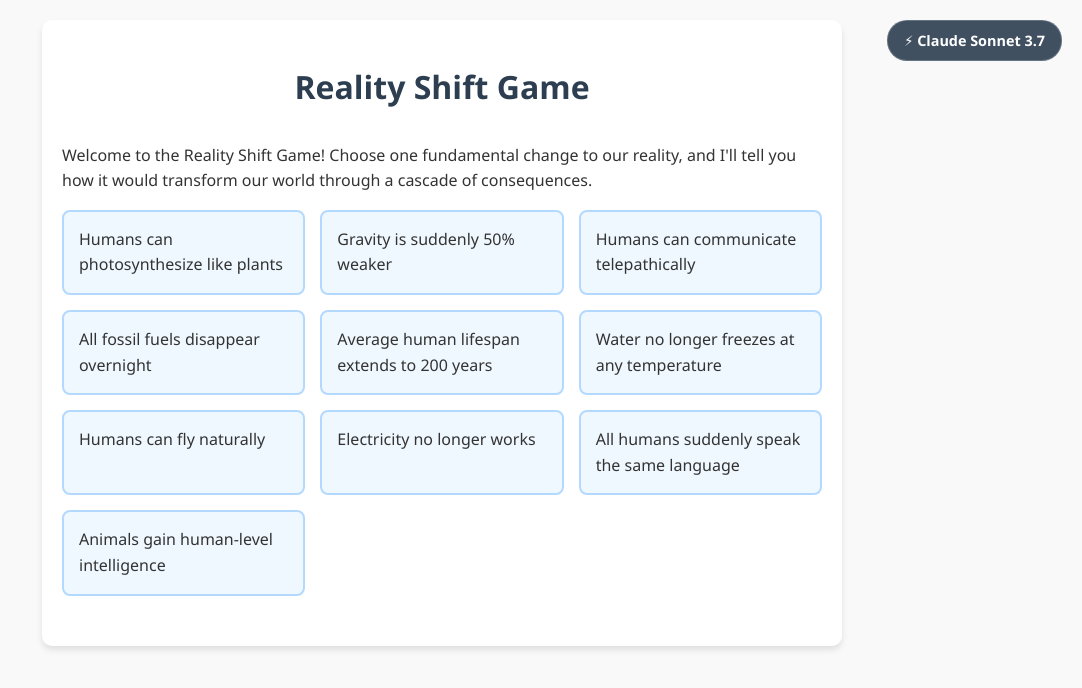
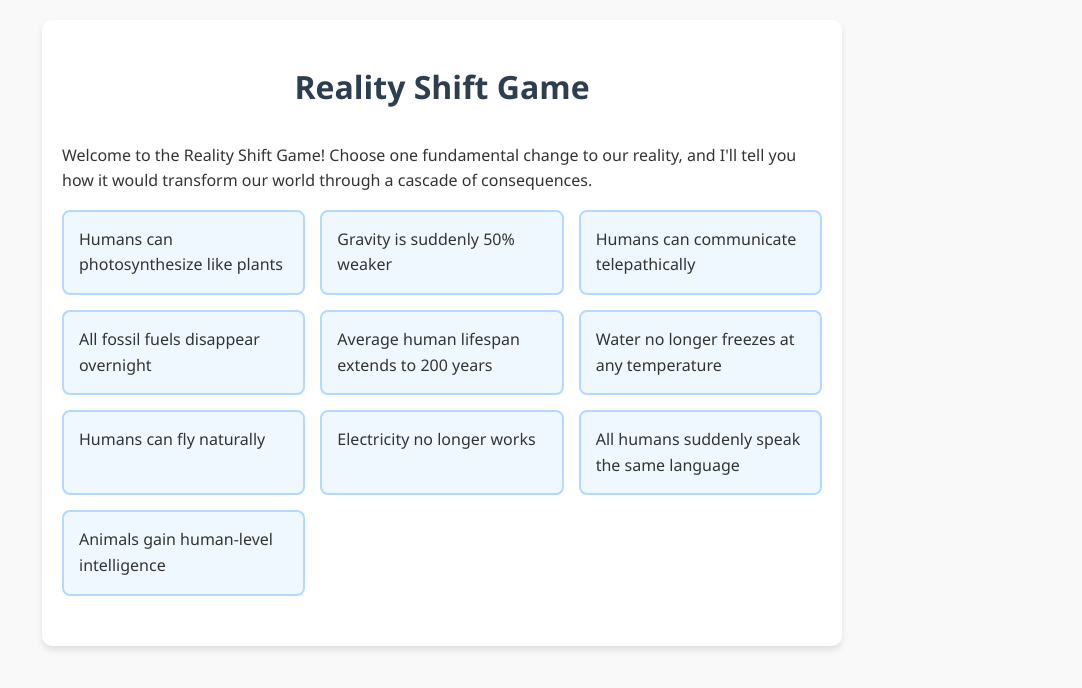
Before and after one commit to RaiconY/claude-reality-cascade, a plain HTML site: page sonnet-3.7/index.html in a window 1280 px wide. Shown: the whole page, without its empty margins (198-1280 px from the left). Drawn offline with Linux system fonts and the light colour scheme.

Commit message:
Update index.html Sonnet 3.7

```diff
--- a/sonnet-3.7/index.html
+++ b/sonnet-3.7/index.html
@@ -3,7 +3,7 @@
 <head>
     <meta charset="UTF-8">
     <meta name="viewport" content="width=device-width, initial-scale=1.0">
-    <title>Reality Shift Game - Sonnet 3.7</title>
+    <title>Reality Shift Game</title>
     <style>
         body {
             font-family: 'Segoe UI', Tahoma, Geneva, Verdana, sans-serif;
@@ -87,28 +87,9 @@
         .hidden {
             display: none;
         }
-
-        .model-badge {
-            position: fixed;
-            top: 20px;
-            right: 20px;
-            background: rgba(44, 62, 80, 0.9);
-            backdrop-filter: blur(10px);
-            padding: 8px 16px;
-            border-radius: 20px;
-            font-size: 0.9em;
-            font-weight: bold;
-            border: 1px solid rgba(255,255,255,0.2);
-            color: white;
-            z-index: 1000;
-        }
     </style>
 </head>
 <body>
-    <div class="model-badge">
-        ⚡ Claude Sonnet 3.7
-    </div>
-
     <div class="container">
         <h1>Reality Shift Game</h1>
 
```
